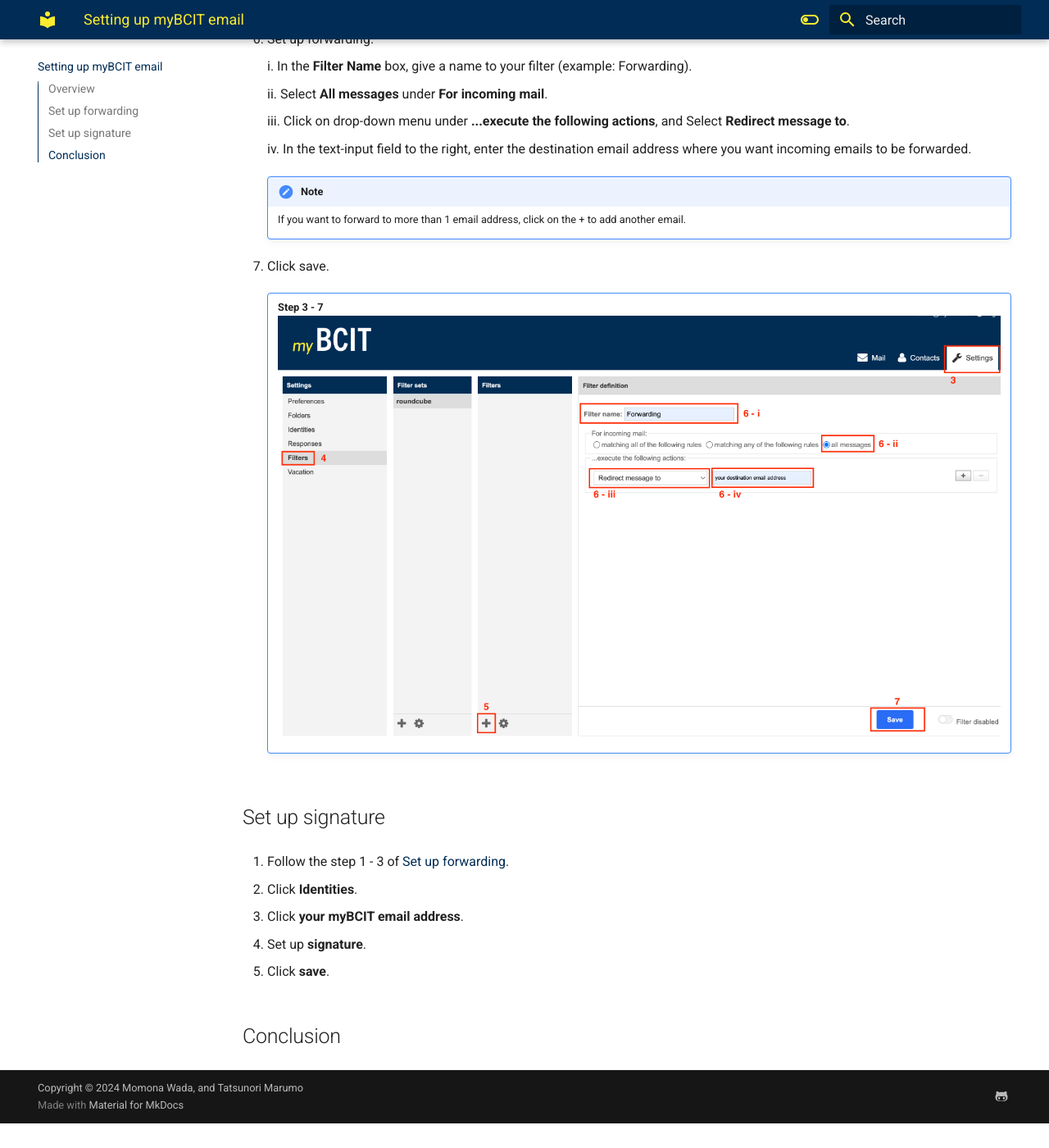
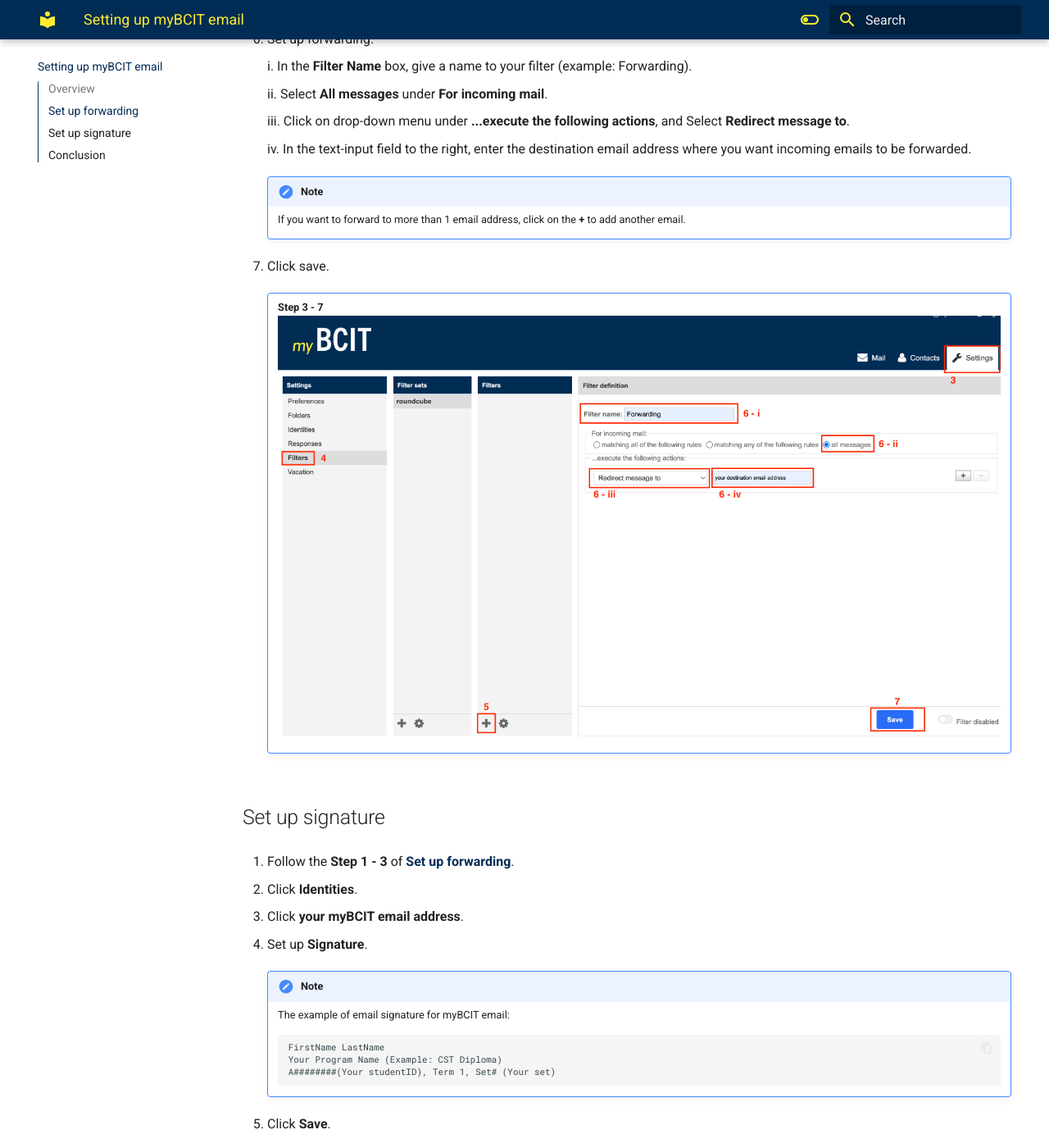
Before and after one commit to TatsunoriMarumo/myBCIT-Guide, an MkDocs documentation site: the page built from docs/setting-up-email.md, in a window 1280 px wide and 1400 px high, scrolled down 2179 px. Shown: the whole window at 82% size. Built offline with MkDocs 1.6.1 and Material for MkDocs 9.7.7, drawn with Linux system fonts in a browser that asks for light colours; nearby versions of some CDN libraries; comment, search, counter and statistics services are not loaded; before the commit the page ends 3549 px from its top, so only the background shows below that; some of the changed text lies outside the part shown.

Commit message:
Add details for set up signature

````diff
--- a/docs/setting-up-email.md
+++ b/docs/setting-up-email.md
@@ -45,7 +45,7 @@
     iv. In the text-input field to the right, enter the destination email address where you want incoming emails to be forwarded.
 
     !!!Note
-        If you want to forward to more than 1 email address, click on the + to add another email.
+        If you want to forward to more than 1 email address, click on the **+** to add another email.
 
 7. Click save.
 
@@ -55,24 +55,31 @@
 
 ## Set up signature
 
-1. Follow the step 1 - 3 of [Set up forwarding](#set-up-forwarding).
+1. Follow the **Step 1 - 3** of **[Set up forwarding](#set-up-forwarding)**.
 
 2. Click **Identities**.
 
 1. Click **your myBCIT email address**.
 
-3. Set up **signature**.
+3. Set up **Signature**.
 
-4. Click **save**.
+    !!!Note
+        The example of email signature for myBCIT email:
+        ```
+        FirstName LastName
+        Your Program Name (Example: CST Diploma)
+        A########(Your studentID), Term 1, Set# (Your set)
+
+        ```
+
+4. Click **Save**.
+
+    !!!Note ""
+        **Step 2 - 5**
+        ![Set Up Signature](\Assets\setting-up-email-image\set-up-signature.png)
+
+!!!Success
+    Hello hello
+
 
 ## Conclusion
-
-
-<!-- must include this
-- A main heading
-- A brief overview
-- Subheadings as needed
-- Graphics
-- Separate blocks of instruction steps
-- Notes, cautions, and warnings as needed (admonitions)
-- Conclusion -->
````
Also changed, not shown: docs/Assets/setting-up-email-image/set-up-signature.png (added), 3 other files.
